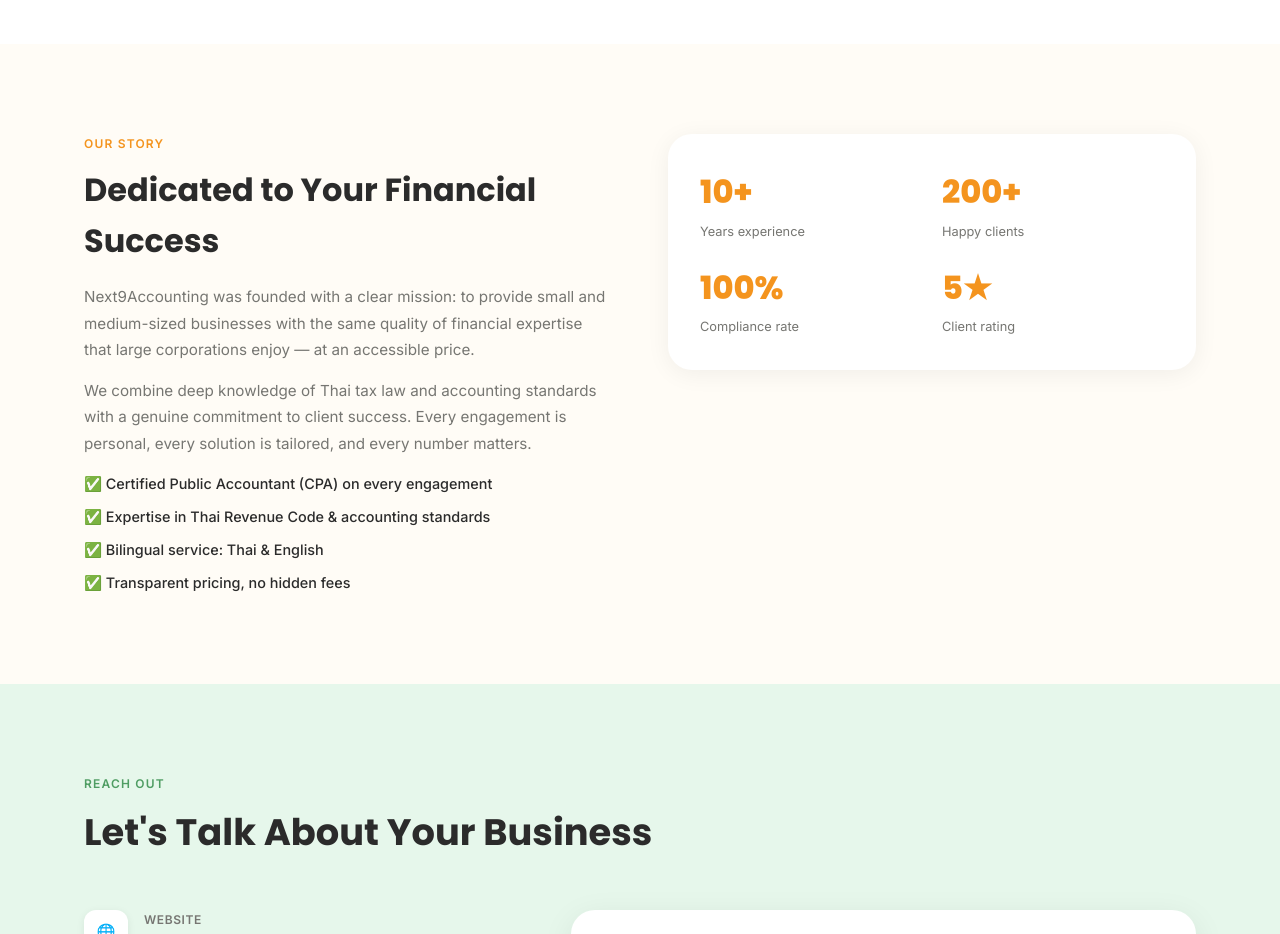
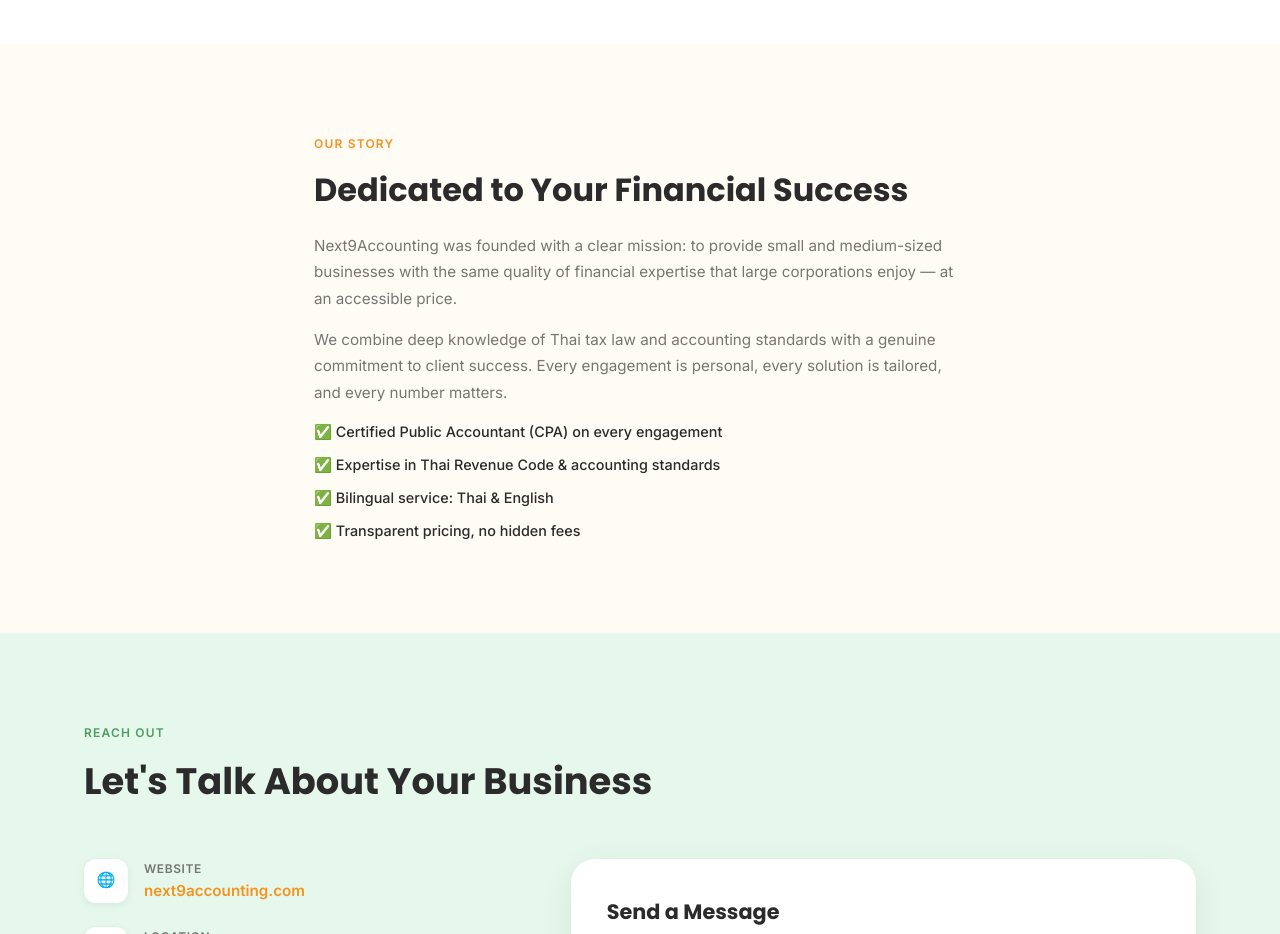
Before and after one commit to Jittirat/next9-website, a Next.js app: page / in a window 1280 px wide. Shown: the part 1460-2394 px from the top of the page. Built offline with nearby package versions, Linux system fonts and the light colour scheme.

Commit message:
Add files via upload

```diff
--- a/app/globals.css
+++ b/app/globals.css
@@ -189,8 +189,9 @@ img { max-width: 100%; }
 /* ── ABOUT ── */
 .about { padding: 90px 0; background: var(--cream); }
 .about-inner {
-  display: grid; grid-template-columns: 1fr 1fr;
+  display: grid; grid-template-columns: 1fr;
   gap: 56px; align-items: start;
+  max-width: 700px;
 }
 .about-content h2 {
   font-family: var(--font-display); font-size: clamp(1.5rem, 2.5vw, 2.1rem);
--- a/app/page.js
+++ b/app/page.js
@@ -97,26 +97,6 @@ export default function Home() {
               <li>✅ Bilingual service: Thai &amp; English</li>
               <li>✅ Transparent pricing, no hidden fees</li>
             </ul>
-          </div>
-          <div className="about-panel">
-            <div className="about-stats">
-              <div>
-                <div className="about-stat-num">10+</div>
-                <div className="about-stat-label">Years experience</div>
-              </div>
-              <div>
-                <div className="about-stat-num">200+</div>
-                <div className="about-stat-label">Happy clients</div>
-              </div>
-              <div>
-                <div className="about-stat-num">100%</div>
-                <div className="about-stat-label">Compliance rate</div>
-              </div>
-              <div>
-                <div className="about-stat-num">5★</div>
-                <div className="about-stat-label">Client rating</div>
-              </div>
-            </div>
           </div>
         </div>
       </section>
```
